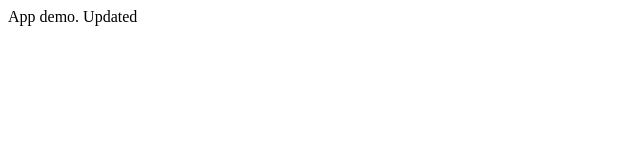
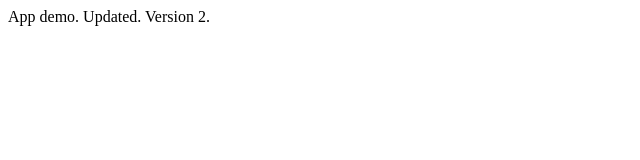
Before and after one commit to matusmo/mysampleapp, a plain HTML site: page index.html in a window 1280 px wide. Shown: the full height of the page, 0-640 px from the left. Drawn offline with Linux system fonts and the light colour scheme.

Commit message:
Version 2 of the file.

```diff
--- a/index.html
+++ b/index.html
@@ -6,6 +6,7 @@
   </head>
   <body>
     App demo.
-    Updated
+    Updated.
+    Version 2.
   </body>
 </html>
```
